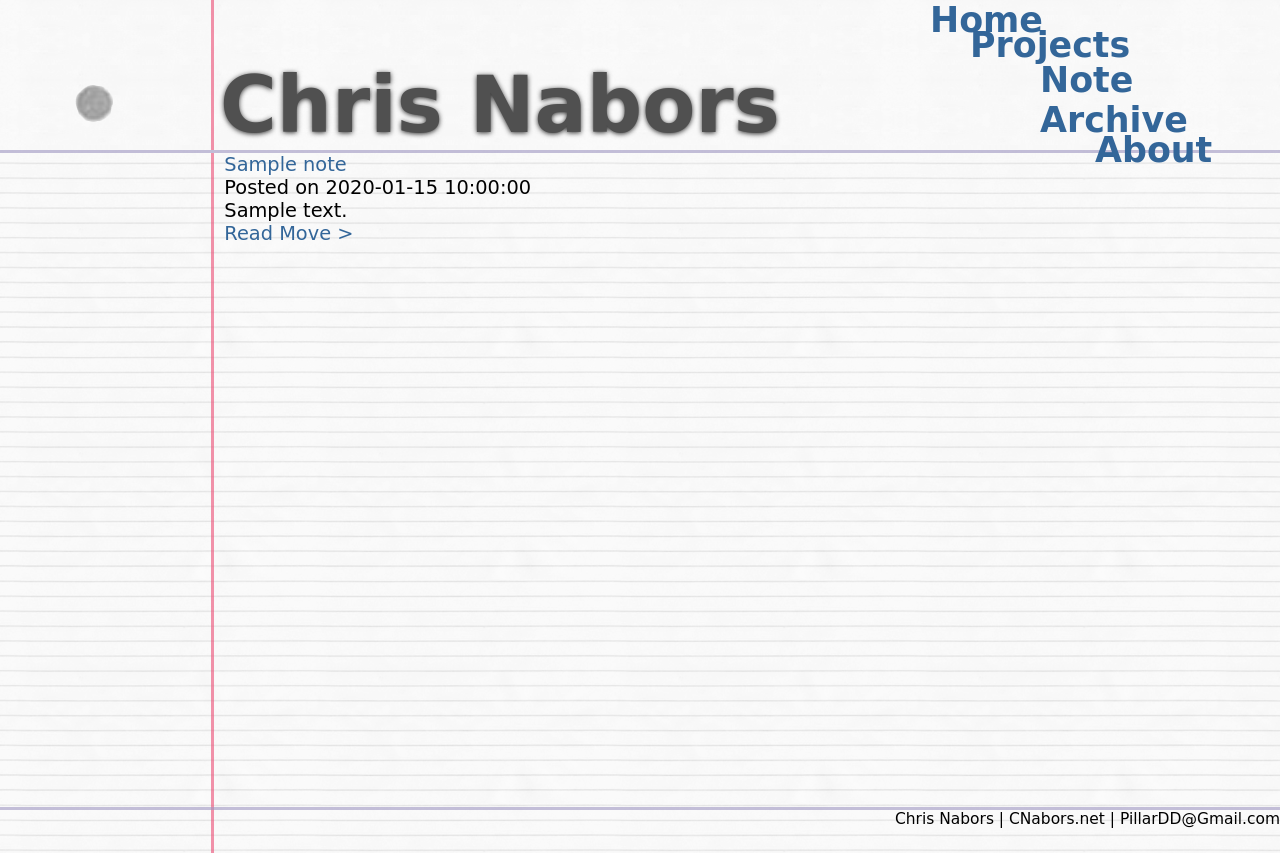
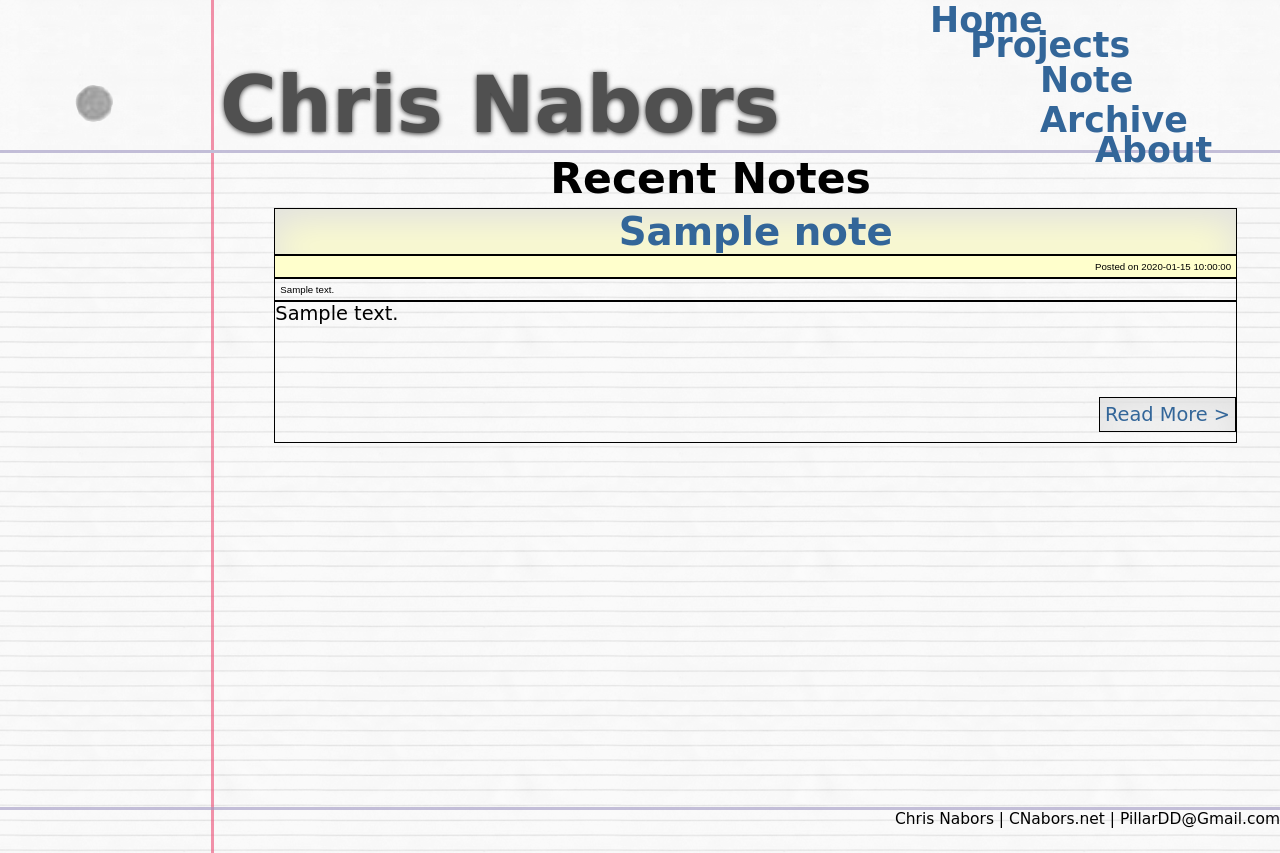
Before and after one commit to PillarDev-Design/mysite, a Flask app: template templates/home.html in a window 1280 px wide. Run offline with Flask 2, Linux system fonts and the light colour scheme; the template is opened without the code that fills it: most values are stand-ins (such as "Sample title", 1, 10 or a date in 2020); parts of the project's set-up code (start-up, migrations or seed data) failed here and were passed over; some web fonts are replaced.

Commit message:
Still need to revise the home page, as well as the individual notes

```diff
--- a/static/css/main_style.css
+++ b/static/css/main_style.css
@@ -194,7 +194,63 @@ pre {
 /* ----------------------- *\
  * Home                    *
  * ----------------------- */
-
+#home_title{
+    font-size: 2.2em;
+    font-weight: bold;
+    text-align: center;
+}
+.note_item_container{
+    height: 20%;
+    padding: 5px 0px 5px 50px;
+    position: relative;
+    width: 99%;
+}
+    .note_title_container{
+        height: 19%;
+    }
+        .note_title{
+            background: #FFC;
+            border: 1px solid black;
+            font-size: 2em;
+            font-weight: bold;
+            text-align: center;
+            -moz-box-shadow: 0 15px 40px #e0e0e0 inset;
+            -webkit-box-shadow: 0 15px 40px #e0e0e0 inset;
+            box-shadow: 0 15px 40px #e0e0e0 inset;
+        }
+        .note_subtitle{
+            background: #FFC;
+            border: 1px solid black;
+            font-size: 0.5em;
+            font-family: 'Cagliostro', sans-serif;
+            text-align: right;
+            padding: 5px;
+        }
+        .note_description{
+            border: 1px solid black;
+            font-size: 0.5em;
+            font-family: 'Cagliostro', sans-serif;
+            padding: 5px;
+        }
+    .note_body_container{
+        height: 79%;
+    }
+        .note_body{
+            border: 1px solid black;
+            height: 140px;
+            overflow: hidden;
+        }
+        .note_read_more{
+            top: 95px;
+            border: 1px solid black;
+            float: right;
+            padding: 5px;
+            position: relative;
+            z-index: 9999;
+            -moz-box-shadow: 0 15px 40px #e0e0e0 inset;
+            -webkit-box-shadow: 0 15px 40px #e0e0e0 inset;
+            box-shadow: 0 15px 40px #e0e0e0 inset;
+        }
 /* ----------------------- *\
  * Projects                *
  * ----------------------- */
@@ -300,9 +356,9 @@ background: #FFC;
     z-index: 9999;
 }
 #job_container{
-    height: 49%;
+    height: 654px;
     position: relative;
-    width: 95%;
+    width: 913px;
 }
 #job_container ul{
     font: .8em 'Cagliostro', sans-serif;
@@ -343,9 +399,9 @@ background: #FFC;
         left: 430px;
     }
 #activity_container{
-    height: 49%;
+    height: 681px;
     position: relative;
-    width: 95%;
+    width: 913px;
 }
 #activity_container ul{
     font: .8em 'Cagliostro', sans-serif;
--- a/templates/home.html
+++ b/templates/home.html
@@ -6,6 +6,7 @@
     </div> <!-- END left_side_wrapper -->
     <div id='right_side_wrapper'>
         <div id='content'>
+            <div id='home_title'>Recent Notes</div>
             {% for note in latest_notes %}
                 <div class='note_item_container'>
                     <div class='note_title_container'>
@@ -16,17 +17,20 @@
                         <div class='note_subtitle'>
                             Posted on {{note.post_date}}
                         </div>
-                    </div>
                         <div class='note_description'>
                             {{note.description|safe}}
                         </div>
-                    <div class='note_picture'>
-
                     </div>
+                    <div class='note_body_container'>
+                        <div class='note_body'>
+                            {{note.content|safe}}
                             <div class='note_read_more'>
                                 <a href='/notes/{{note.category}}/{{note.slug}}/'
                                     title='{{note.title}}' rel='nofollow'>
-                            Read Move &gt;</a>
+                                    Read More &gt;</a>
+                            </div>
+                            <div class='clear'></div>
+                        </div>
                     </div>
                 </div>
             {% endfor %}
--- a/templates/projects.html
+++ b/templates/projects.html
@@ -7,7 +7,7 @@
         <div id='content'>
             <div class='project_wrapper'>
                 <div class='project_title'>
-                    <a href='/us_natality/' title='us_natality' target='_blank'>US Natality</a>
+                    <a href='/us_natality/' title='us_natality' target='_blank'>US Natality [Link]</a>
                 </div>
                 <div class='project_content'>
                     <div id='us_natality_image'></div>
```
Lines whose indentation alone changed are shown as unchanged.
